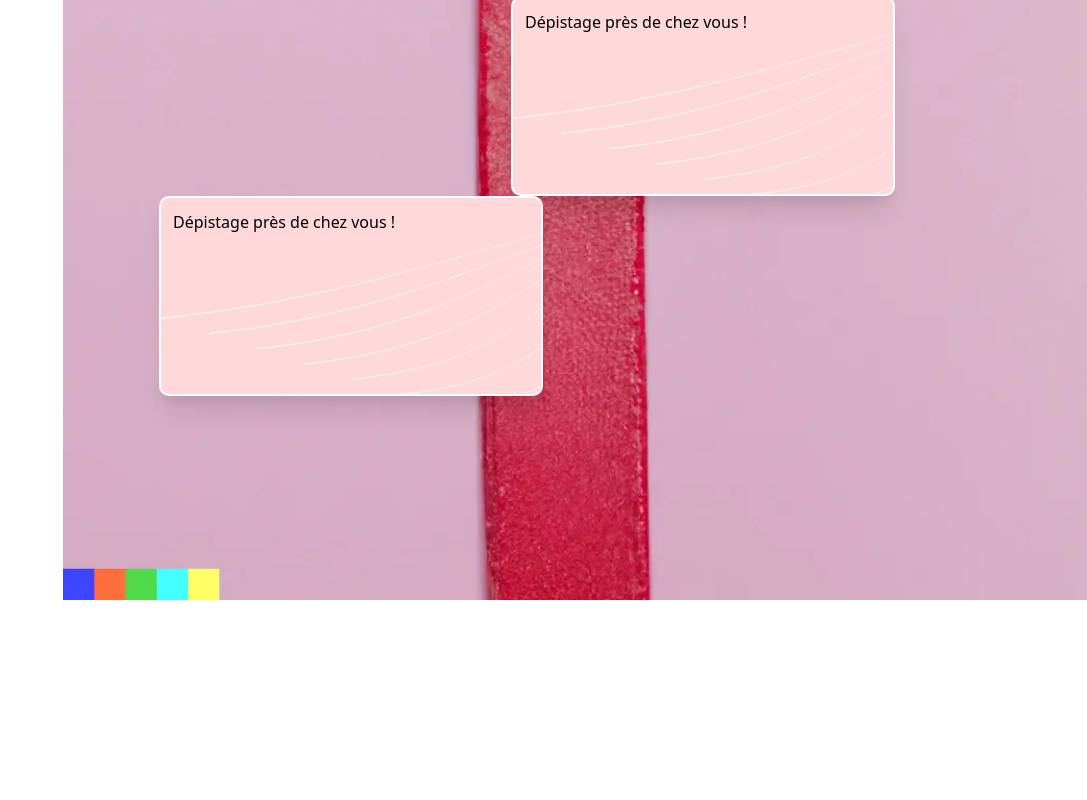
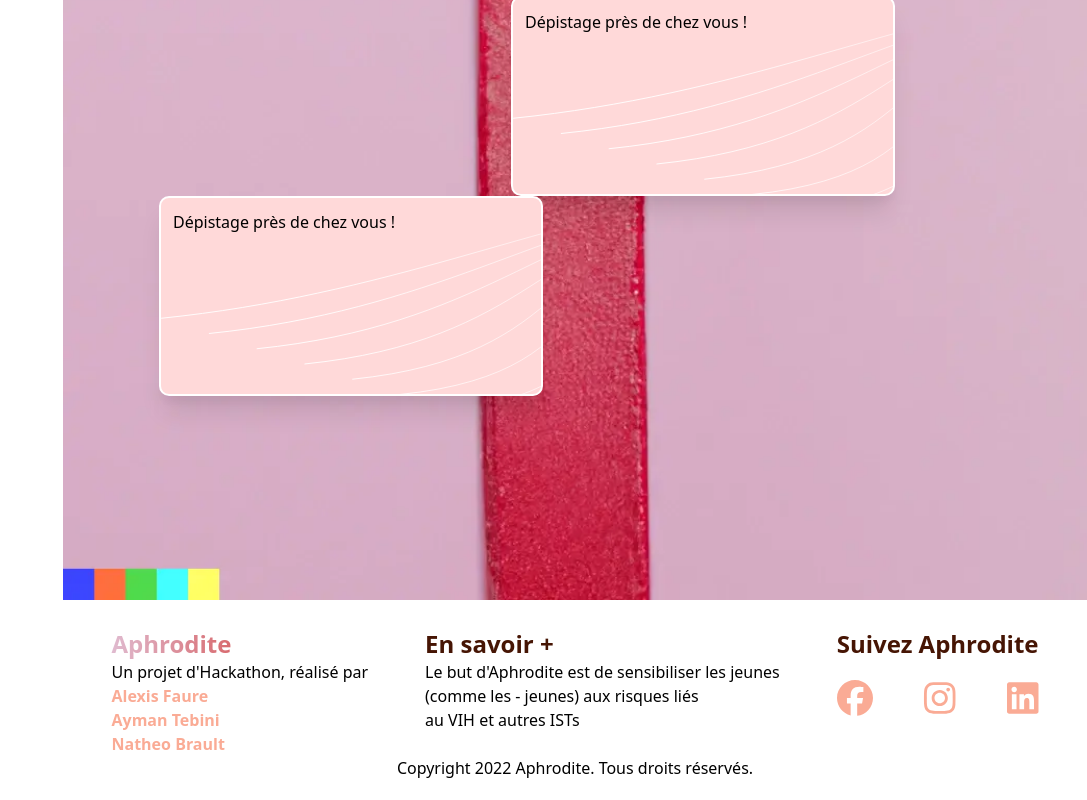
Before and after one commit to FaureAlexis/aphrodite-front, a Vue app: page / in a window 1280 px wide. Shown: the part 1400-2200 px from the top of the page, without its empty margins (193-1280 px from the left). Before the commit the page ends 2000 px from the top, so only its background shows below. Built offline with nearby package versions, Linux system fonts and the light colour scheme.

Commit message:
[UI] - Apply footer

```diff
--- a/src/App.vue
+++ b/src/App.vue
@@ -3,6 +3,7 @@
     <NavBar></NavBar>
     <main class="flex min-h-screen flex-1 flex-col rounded-l-[48px]">
       <router-view/>
+      <Footer></Footer>
     </main>
   </div>
 </template>
@@ -10,11 +11,12 @@
 <script lang="ts">
 import { defineComponent } from 'vue';
 import NavBar from './components/NavBar.vue';
+import Footer from './components/Footer.vue';
 
 export default defineComponent({
   name: 'App',
   components: {
-    NavBar,
+    NavBar, Footer,
   },
 });
 </script>
```
